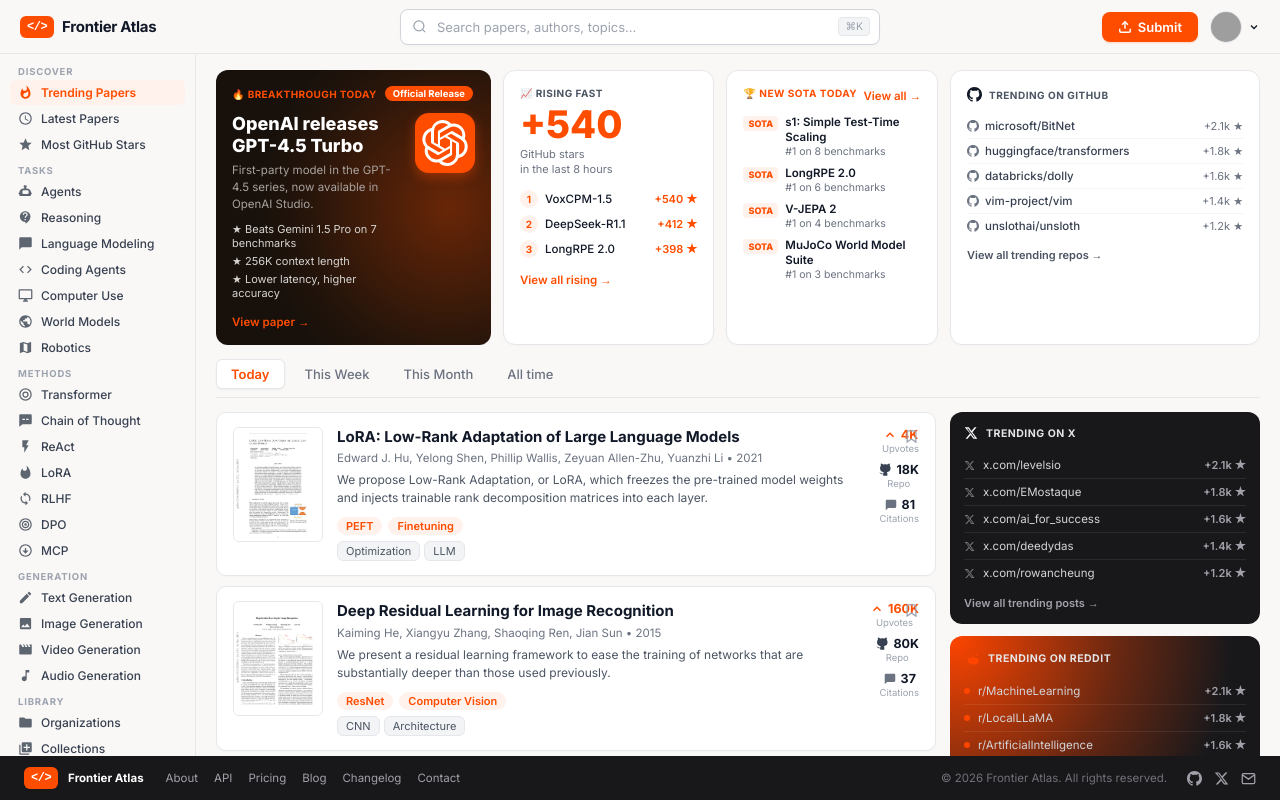
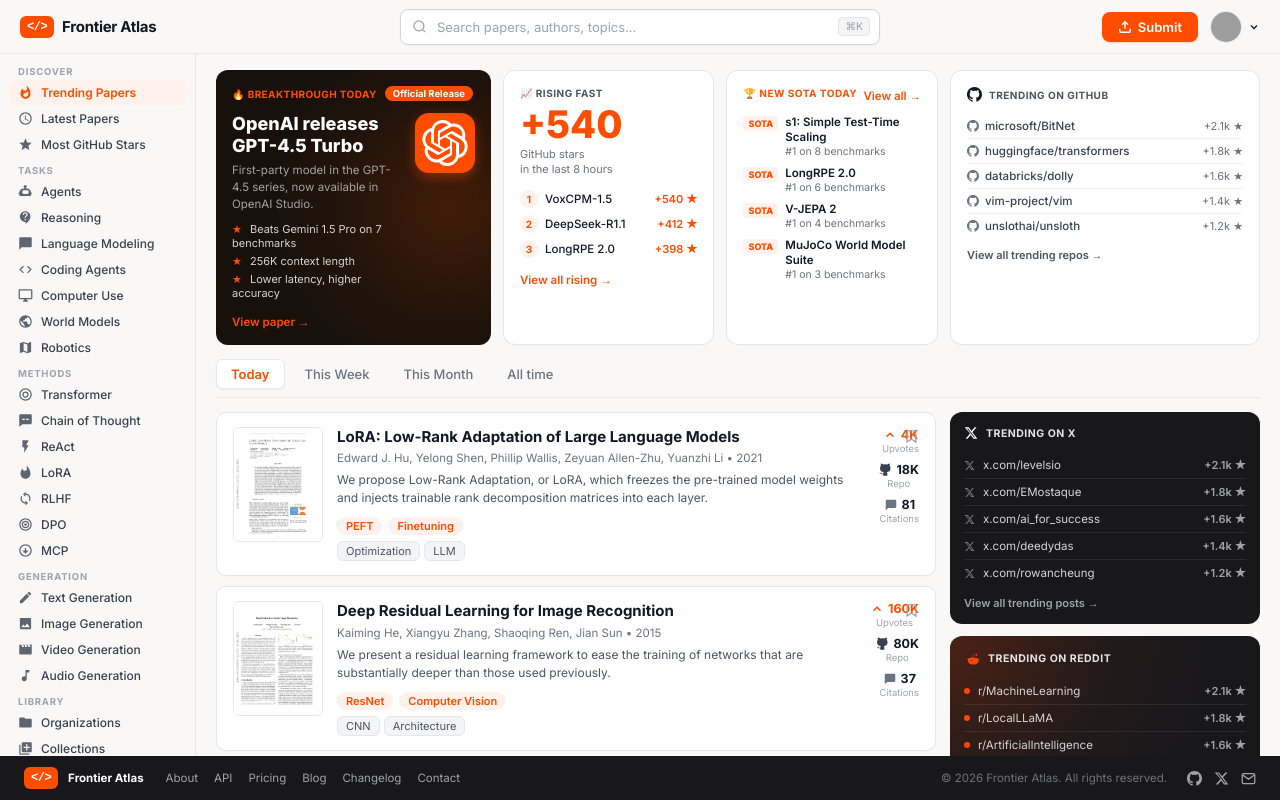
Before and after one commit to Deepak-Solanki04/Frontier_Atlas, a Next.js app: page /trending in a window 1280 px wide. Built offline with nearby package versions, Linux system fonts and the light colour scheme; grey boxes are pictures that could not be loaded.

Commit message:
UI polish: dim Breakthrough and Reddit card glow gradients, style Breakthrough bullet stars orange

```diff
--- a/app/[slug]/page.tsx
+++ b/app/[slug]/page.tsx
@@ -71,9 +71,9 @@ export default async function TopicPage({ params }: { params: Promise<{ slug: st
                 <h2 className="hcard-title">OpenAI releases<br/>GPT-4.5 Turbo</h2>
                 <p className="hcard-desc">First-party model in the GPT-4.5 series, now available in OpenAI Studio.</p>
                 <ul className="hcard-bullets">
-                  <li>★ Beats Gemini 1.5 Pro on 7 benchmarks</li>
-                  <li>★ 256K context length</li>
-                  <li>★ Lower latency, higher accuracy</li>
+                  <li><span className="star-orange">★</span> Beats Gemini 1.5 Pro on 7 benchmarks</li>
+                  <li><span className="star-orange">★</span> 256K context length</li>
+                  <li><span className="star-orange">★</span> Lower latency, higher accuracy</li>
                 </ul>
                 <a href="#" className="hcard-link-orange">View paper →</a>
               </div>
--- a/app/globals.css
+++ b/app/globals.css
@@ -189,7 +189,7 @@ button { cursor: pointer; border: none; background: transparent; font-family: in
 
 /* Breakthrough Today */
 .hcard-breakthrough {
-  background: radial-gradient(circle at 85% 50%, rgba(255,77,0,0.35) 0%, rgba(255,77,0,0.05) 55%, transparent 70%), #18110b;
+  background: radial-gradient(circle at 85% 50%, rgba(255,77,0,0.18) 0%, rgba(255,77,0,0.03) 45%, transparent 65%), #18110b;
   color: white;
 }
 
@@ -212,6 +212,7 @@ button { cursor: pointer; border: none; background: transparent; font-family: in
 
 .hcard-bullets { list-style: none; display: flex; flex-direction: column; gap: 4px; margin-bottom: 12px; }
 .hcard-bullets li { font-size: 11px; color: #d6d3d1; }
+.star-orange { color: var(--brand-orange); margin-right: 5px; }
 
 .hcard-link-orange { font-size: 11.5px; font-weight: 600; color: var(--brand-orange); }
 .hcard-link-orange:hover { text-decoration: underline; }
@@ -329,7 +330,7 @@ button { cursor: pointer; border: none; background: transparent; font-family: in
 .trending-panel { background: #18181b; border-radius: 12px; padding: 14px; color: white; position: relative; overflow: hidden; }
 
 .trending-panel-reddit {
-  background: radial-gradient(circle at 0% 0%, #ff4500 0%, rgba(255,69,0,0.35) 45%, transparent 75%), #18181b;
+  background: radial-gradient(circle at 0% 0%, rgba(255,69,0,0.22) 0%, rgba(255,69,0,0.05) 40%, transparent 70%), #18181b;
 }
 
 .tp-header { display: flex; align-items: center; gap: 8px; margin-bottom: 12px; font-size: 10.5px; font-weight: 700; letter-spacing: 0.5px; color: #e4e4e7; }
```
